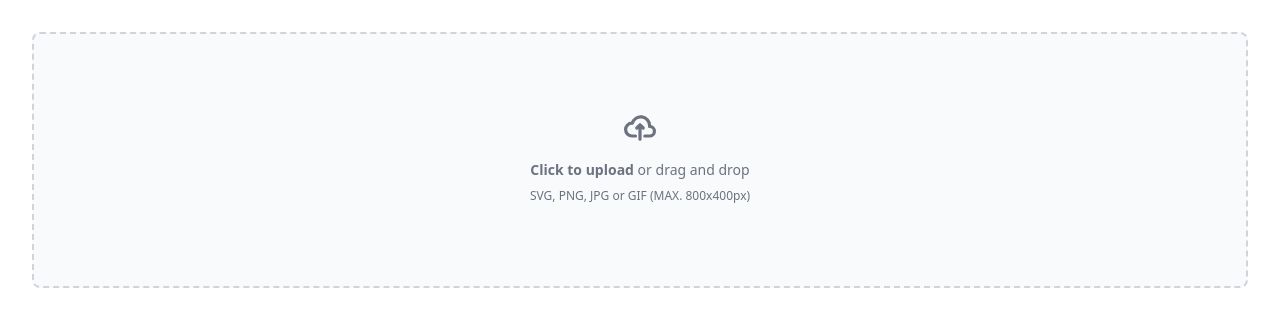
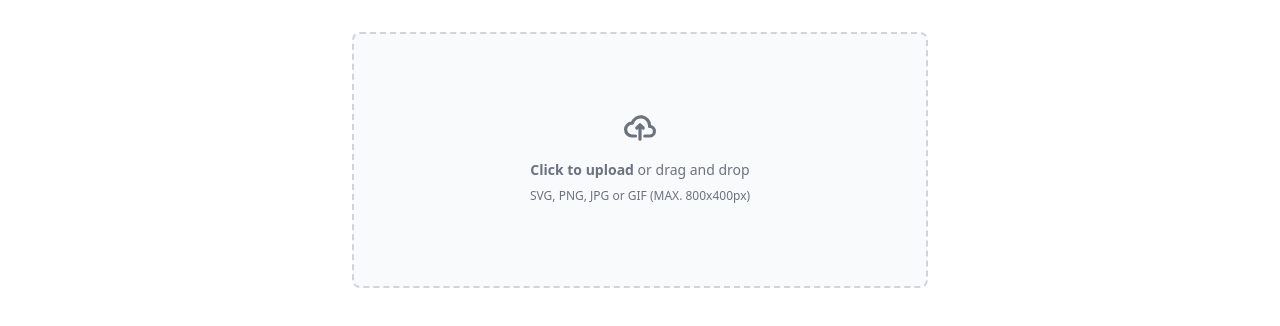
Before and after one commit to N3uralKi11ers/dust-determination-service, a Vue app in the folder client/: page / in a window 1280 px wide. Shown: the top 326 px of the page. Built offline with nearby package versions, Linux system fonts and the light colour scheme.

Commit message:
Update: add images component

```diff
--- a/client/src/App.vue
+++ b/client/src/App.vue
@@ -1,18 +1,30 @@
 <template>
 	<div>
-		<Dropbox />
+		<div
+			v-if="videoUploaded"
+			class="items-center justify-center h-screen max-w-xl mx-auto"
+		>
+			<Dropbox @close="videoUploaded = false" />
+		</div>
+		<div v-else>
+			<Images />
+		</div>
 	</div>
 </template>
 
 <script>
 import Dropbox from './components/Dropbox.vue'
+import Images from './components/Images.vue'
 
 export default {
 	components: {
 		Dropbox,
+		Images,
 	},
 	data() {
-		return {}
+		return {
+			videoUploaded: true,
+		}
 	},
 	methods: {
 		sendVideo() {},
```
